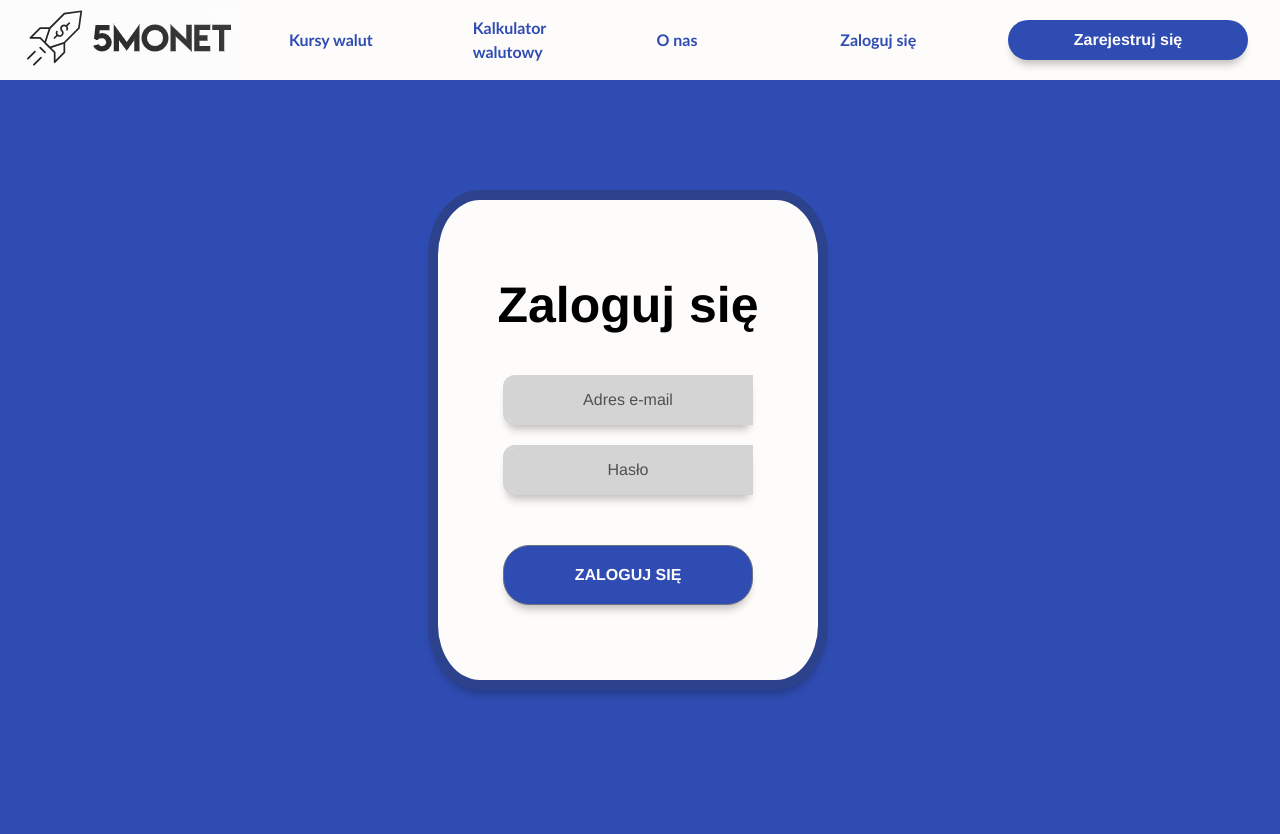
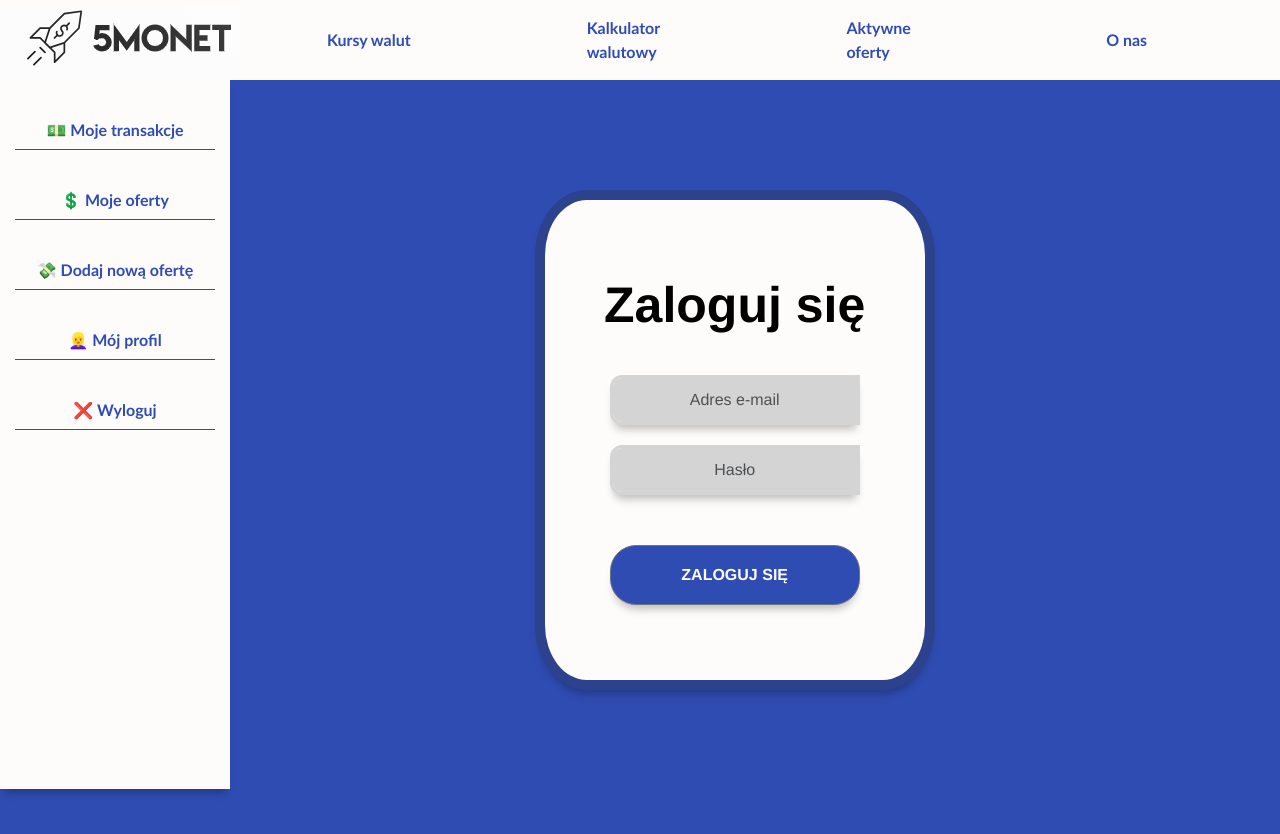
Before and after one commit to PIS-5M/kantor, a React (Create React App) app in the folder app/: page /logowanie in a window 1280 px wide. Shown: the top 834 px of the page. Built offline with nearby package versions, Linux system fonts and the light colour scheme.

Commit message:
mock client token func

```diff
--- a/app/src/ClientToken.js
+++ b/app/src/ClientToken.js
@@ -1,19 +1,38 @@
+// export default function clientToken() {
+//   const login = (id) => {
+//     sessionStorage.setItem("userId", JSON.stringify(id));
+//   };
+
+//   const logout = () => {
+//     sessionStorage.removeItem("userId");
+//   };
+
+//   const userId = () => {
+//     const tokenString = sessionStorage.getItem("userId");
+//     if (tokenString) {
+//       const userData = JSON.parse(tokenString);
+//       return userData;
+//     }
+//     return null;
+//   };
+
+//   return { login, logout, userId };
+// }
+
 export default function clientToken() {
+  // Mock login function
   const login = (id) => {
-    sessionStorage.setItem("userId", JSON.stringify(id));
+    console.log(`Mock login with id: ${id}`);
   };
 
+  // Mock logout function
   const logout = () => {
-    sessionStorage.removeItem("userId");
+    console.log("Mock logout");
   };
 
+  // Mock userId function to always return 1
   const userId = () => {
-    const tokenString = sessionStorage.getItem("userId");
-    if (tokenString) {
-      const userData = JSON.parse(tokenString);
-      return userData;
-    }
-    return null;
+    return 1;
   };
 
   return { login, logout, userId };
```
